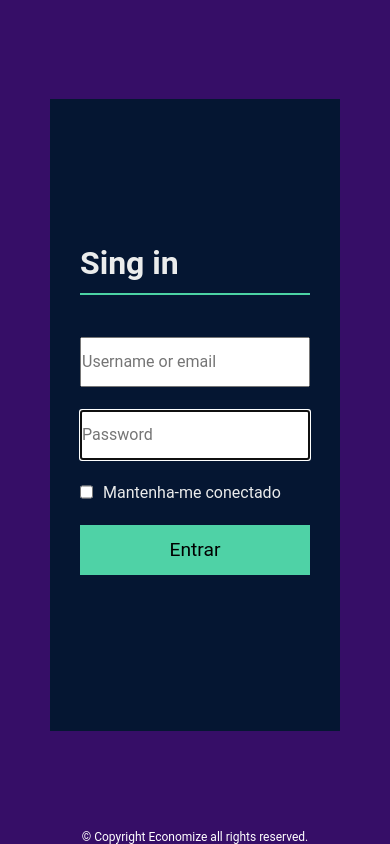
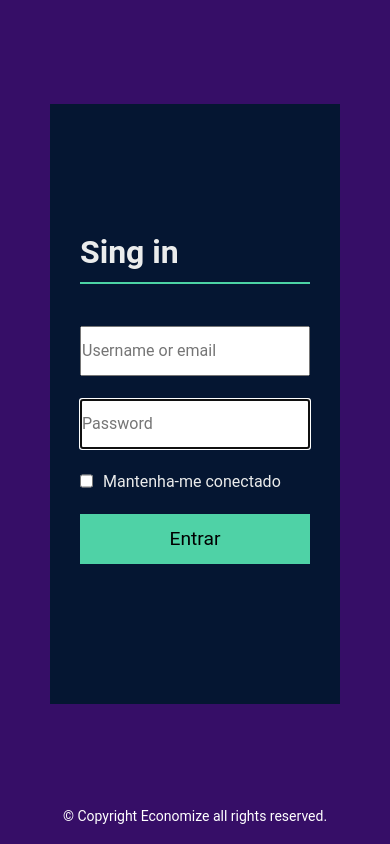
Before and after one commit to oopaze/Economize, a Django app: page /login/ in a window 390 px wide. Run offline with Django 3.2, Linux system fonts and the light colour scheme.

Commit message:
ajustando responsividade do login

```diff
--- a/web/static/css/login.css
+++ b/web/static/css/login.css
@@ -18,7 +18,7 @@ body{
     padding: 20px;
 }
 .form_section{
-    width: 30%;
+    flex-basis: 30%;
     min-width: 290px;
     height: 80%;
     min-height: 550px;
@@ -67,11 +67,13 @@ body{
     background-color: #4cd3a4;
 }
 .image_section{
+    flex-basis: 30%;
     width: 30%;
     min-width: 290px;
     height: 80%;
     min-height: 550px;
     background-color:#4cd3a4;
+    transform: 0.4s;
 }
 footer{
     text-align: center;
@@ -81,14 +83,31 @@ footer{
 footer p{
     color: white;
     align-self: center;
-    font-size: 12px;
+    font-size: 14px;
+    margin-bottom: 20px;
 }
 
-@media(max-width: 600px ) {
+@media(max-width: 600px) {
     .image_section{
+        transform: 0.4s;
         display: none;
     }
     .form_section{
-        width: 80%;
+        justify-self: flex-start;
+        flex-basis: 80%;
     }
 }
+@media(max-height: 650px) {
+    body{
+        min-height: 650px;
+    }
+}
+@media(orientation: portrait) and (max-height: 1300px) {
+    .image_section{
+        max-height: 600px;
+    }
+    .form_section{
+        justify-self: flex-start;
+        max-height: 600px;
+    }
+}
```
